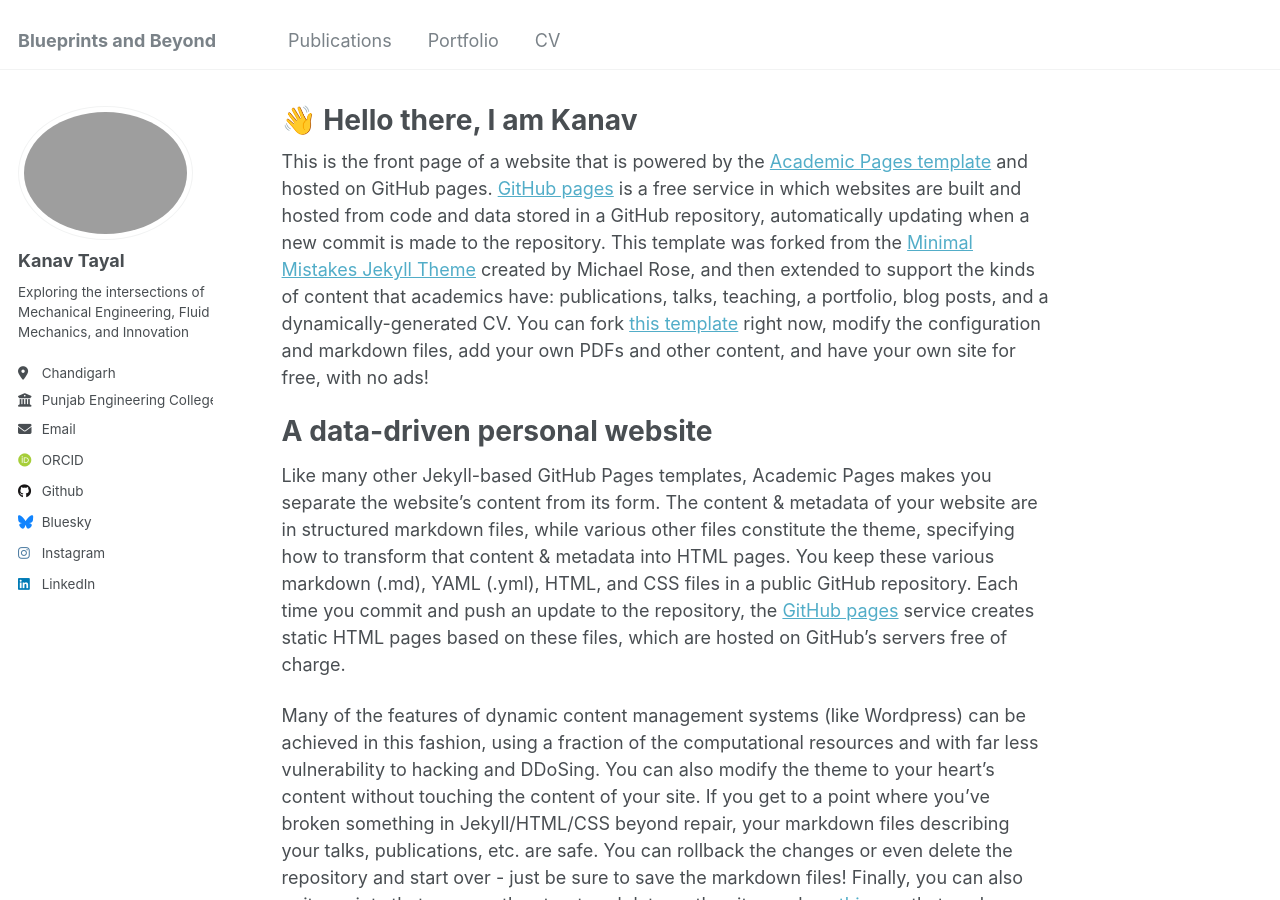
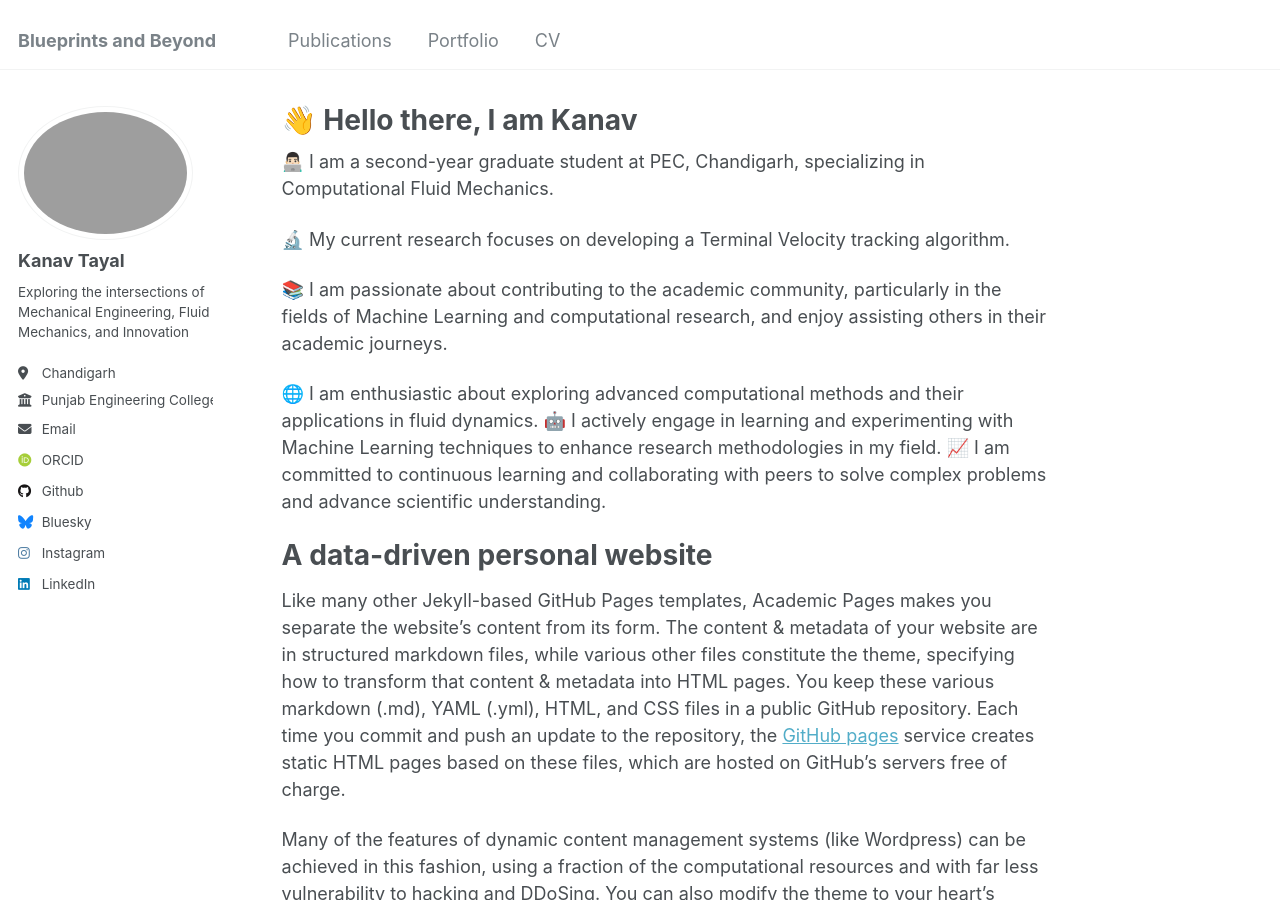
Before and after one commit to KanavTayal/kanavtayal.github.io, a Jekyll site: the page built from _pages/about.md, in a window 1280 px wide and 900 px high. Built offline with Jekyll 4.4.1, drawn with Linux system fonts in a browser that asks for light colours; some web fonts are replaced.

Commit message:
aboutme1

```diff
--- a/_pages/about.md
+++ b/_pages/about.md
@@ -7,7 +7,15 @@ redirect_from:
   - /about.html
 ---
 
-This is the front page of a website that is powered by the [Academic Pages template](https://github.com/academicpages/academicpages.github.io) and hosted on GitHub pages. [GitHub pages](https://pages.github.com) is a free service in which websites are built and hosted from code and data stored in a GitHub repository, automatically updating when a new commit is made to the repository. This template was forked from the [Minimal Mistakes Jekyll Theme](https://mmistakes.github.io/minimal-mistakes/) created by Michael Rose, and then extended to support the kinds of content that academics have: publications, talks, teaching, a portfolio, blog posts, and a dynamically-generated CV. You can fork [this template](https://github.com/academicpages/academicpages.github.io) right now, modify the configuration and markdown files, add your own PDFs and other content, and have your own site for free, with no ads!
+👨🏻‍💻 I am a second-year graduate student at PEC, Chandigarh, specializing in Computational Fluid Mechanics.
+
+🔬 My current research focuses on developing a Terminal Velocity tracking algorithm.
+
+📚 I am passionate about contributing to the academic community, particularly in the fields of Machine Learning and computational research, and enjoy assisting others in their academic journeys.
+
+🌐 I am enthusiastic about exploring advanced computational methods and their applications in fluid dynamics.
+🤖 I actively engage in learning and experimenting with Machine Learning techniques to enhance research methodologies in my field.
+📈 I am committed to continuous learning and collaborating with peers to solve complex problems and advance scientific understanding.
 
 A data-driven personal website
 ======
```
